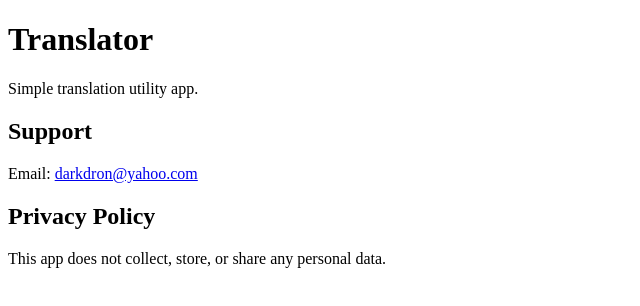
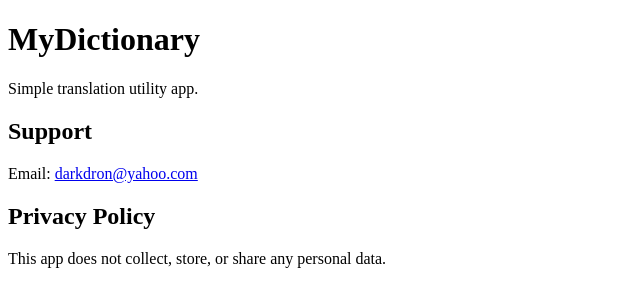
Before and after one commit to myb1t/translator, a plain HTML site: page index.html in a window 1280 px wide. Shown: the whole page, without its empty margins (0-640 px from the left). Drawn offline with Linux system fonts and the light colour scheme.

Commit message:
Update index.html

```diff
--- a/index.html
+++ b/index.html
@@ -5,7 +5,7 @@
   <title>Online translator</title>
 </head>
 <body>
-  <h1>Translator</h1>
+  <h1>MyDictionary</h1>
 
   <p>Simple translation utility app.</p>
 
```
